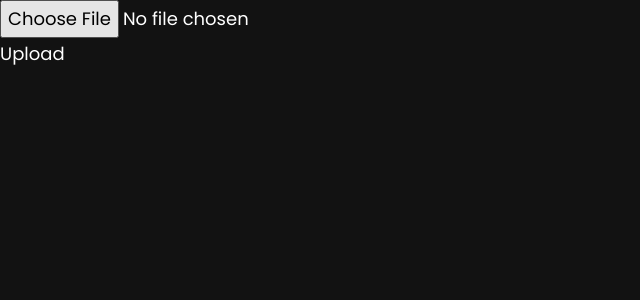
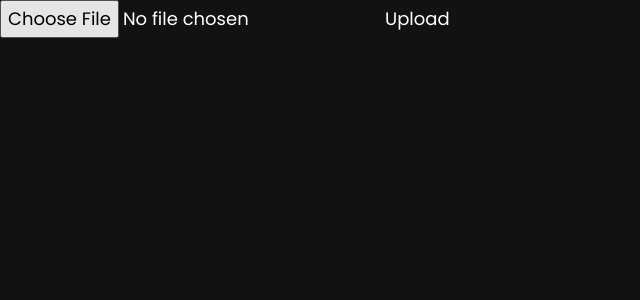
Before and after one commit to kanaee-cloud/yuki-client, a React (Vite) app: page /profile in a window 1280 px wide. Shown: the top 300 px of the page, without its empty margins (0-640 px from the left). Built offline with nearby package versions, Linux system fonts and the light colour scheme; sample sign-in values are in the browser's storage.

Commit message:
fix bug profile

```diff
--- a/index.html
+++ b/index.html
@@ -10,7 +10,7 @@
       href="https://fonts.googleapis.com/css2?family=Pixelify+Sans:wght@400..700&family=Poppins:ital,wght@0,100;0,200;0,300;0,400;0,500;0,600;0,700;0,800;0,900;1,100;1,200;1,300;1,400;1,500;1,600;1,700;1,800;1,900&family=Press+Start+2P&display=swap"
       rel="stylesheet"
     />
-    <title>Yukinime!</title>
+    <title>Booku</title>
   </head>
   <body>
     <div id="root"></div>
--- a/src/pages/Profile.jsx
+++ b/src/pages/Profile.jsx
@@ -1,67 +1,38 @@
-import { useState } from 'react';
-import apiClient from '../utils/api';
+import { useState } from 'react'
+import apiClient from '../utils/api'
 
-const ProfileUpload = () => {
-  const [file, setFile] = useState(null);
-  const [preview, setPreview] = useState(null);
-  const [message, setMessage] = useState('');
 
-  const onChange = (e) => {
-    if (e.target.files && e.target.files[0]) {
-      const selectedFile = e.target.files[0];
-      setFile(selectedFile);
-      const objectUrl = URL.createObjectURL(selectedFile);
-      setPreview(objectUrl);
-    } else {
-      setFile(null);
-      setPreview(null);
-    }
-  };
+const Profile = () => {
+  const [selectedFile, setSelectedFile] = useState(null)
+  const [message, setMessage] = useState('')
 
-  const onSubmit = async (e) => {
-    e.preventDefault();
-    if (!file) {
-      setMessage('Please select a file before submitting');
-      return;
+  const handleFileChange = (e) => {
+    setSelectedFile(e.target.files[0])
   }
 
+  const handleUpload = async () => {
     const formData = new FormData();
-    formData.append('profileImage', file);
+    formData.append('profilePic', selectedFile);
 
-    try {
-      const response = await apiClient.post('/profile', formData, {
+    try{
+      const response = await apiClient.post('upload-profile-pic', formData, {
         headers: {
-          'Content-Type': 'multipart/form-data',
-          'Authorization': `Bearer dummyToken`,
-        },
-      });
-      setMessage('Profile image uploaded successfully');
-      setPreview(null);
-    } catch (err) {
-      if (err.response && err.response.status === 500) {
-        setMessage('There was a problem with the server');
-      } else {
-        setMessage(err.response ? err.response.data.message : 'An error occurred');
+          'Content-Type': 'multipart/form-data'
+        }
+      })
+      setMessage('File uploaded successfully: ' + response.data.filePath)
+    } catch (error) {
+      setMessage('Error uploading file: ' + error)
     }
   }
-  };
 
   return (
     <div>
-      <form onSubmit={onSubmit}>
-        <div>
-          <input type="file" onChange={onChange} />
+      <input type="file" onChange={handleFileChange} />
+      <button onClick={handleUpload}>Upload</button>
+      {message && <p>{message}</p>}
     </div>
-        {preview && (
-          <div>
-            <img src={preview} alt="Preview" style={{ width: '100px', height: '100px', objectFit: 'cover' }} />
-          </div>
-        )}
-        <input type="submit" value="Upload" />
-      </form>
-      <p>{message}</p>
-    </div>
-  );
-};
+  )
+}
 
-export default ProfileUpload;
+export default Profile
--- a/src/utils/api.js
+++ b/src/utils/api.js
@@ -1,14 +1,20 @@
+import axios from "axios";
 
-
-import axios from 'axios';
-
-const API_URL = 'https://server-yuki.vercel.app/api/auth';
+const API_URL = "https://server-yuki.vercel.app/api/auth";
 
 const apiClient = axios.create({
   baseURL: API_URL,
   headers: {
-    'Content-Type': 'application/json',
+    "Content-Type": "application/json",
   },
 });
 
+const uploadProfilePic = (formData) => {
+  return apiClient.post("/upload-profile-pic", formData, {
+    headers: {
+      "Content-Type": "multipart/form-data",
+    },
+  });
+};
+
 export default apiClient;
```
Also changed, not shown: src/components/InputSearch.jsx (added). Lines whose indentation alone changed are shown as unchanged.
